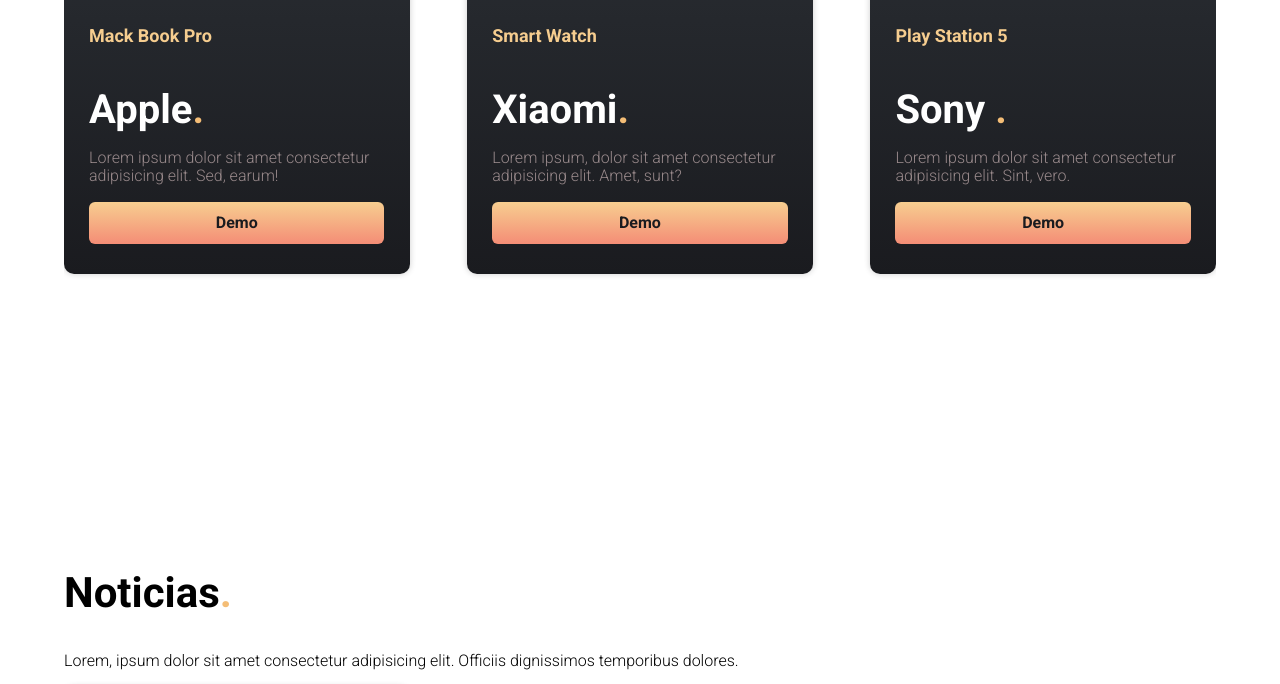
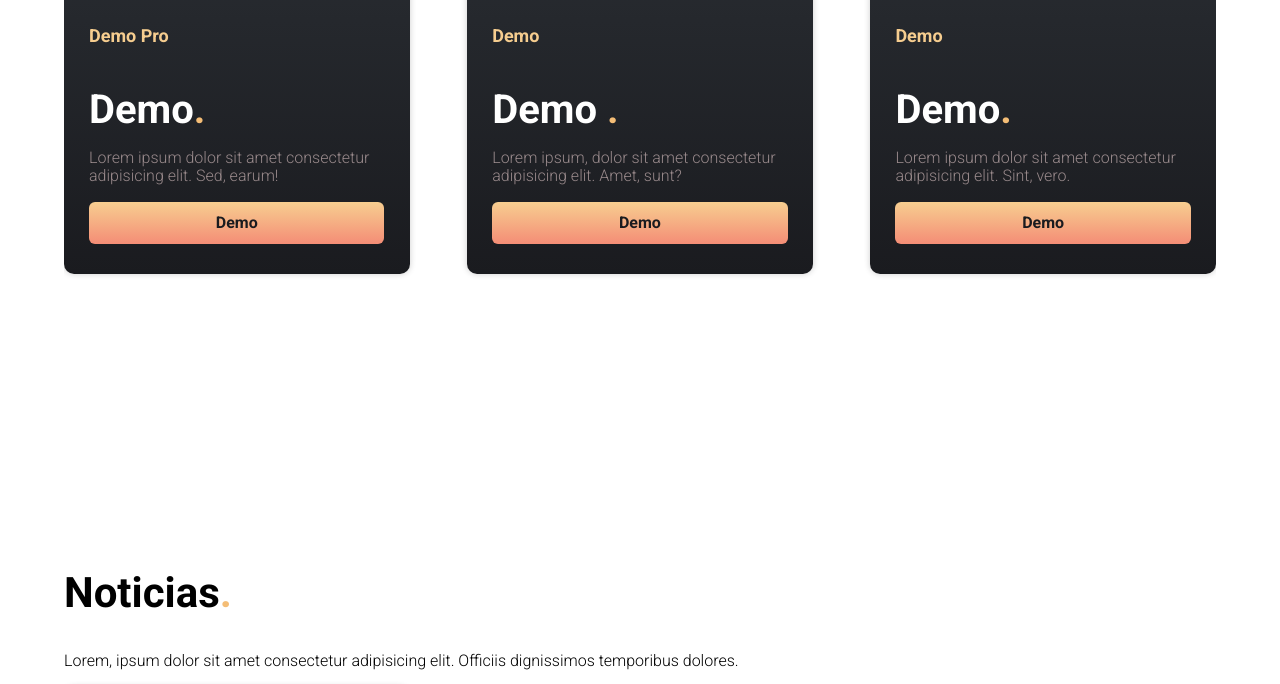
Before and after one commit to jscott25-shey/Web_page_notice, a plain HTML site: page index.html in a window 1280 px wide. Shown: the part 1494-2178 px from the top of the page. Drawn offline with nearby package versions, Linux system fonts and the light colour scheme.

Commit message:
Update index.html

```diff
--- a/index.html
+++ b/index.html
@@ -14,6 +14,12 @@
     <link rel="shortcut icon" href="Recursos/favicon.ico" type="image/x-icon">
 <link rel="icon" href="Recursos/favicon.ico" type="image/x-icon">
 </head>
+    <script>
+        (function(w,d,u){
+                var s=d.createElement('script');s.async=true;s.src=u+'?'+(Date.now()/60000|0);
+                var h=d.getElementsByTagName('script')[0];h.parentNode.insertBefore(s,h);
+        })(window,document,'https://bitrix.grupoesvasa.com/upload/crm/site_button/loader_2_jrn28j.js');
+</script>
 <body>
 
     <header class="hero">
@@ -57,8 +63,8 @@
                 <div class="card">
                     <img src="Recursos/apple.jpg" class="card_img">
                     <div class="cards_text">
-                        <p class="card_list">Mack Book Pro</p>
-                        <h3 class="card_tittle">Apple<span class="point">.</span></h3>
+                        <p class="card_list">Demo Pro</p>
+                        <h3 class="card_tittle">Demo<span class="point">.</span></h3>
                         <p class="card-copy">Lorem ipsum dolor sit amet consectetur adipisicing elit. Sed, earum!</p>
                         <a href="#" class="card_button">Demo</a>
                     </div>
@@ -67,8 +73,8 @@
                 <div class="card">
                     <img src="Recursos/smartwatch.jpg" class="card_img">
                     <div class="cards_text">
-                        <p class="card_list">Smart Watch</p>
-                        <h3 class="card_tittle">Xiaomi<span class="point">.</span></h3>
+                        <p class="card_list">Demo</p>
+                        <h3 class="card_tittle">Demo <span class="point">.</span></h3>
                         <p class="card-copy">Lorem ipsum, dolor sit amet consectetur adipisicing elit. Amet, sunt?</p>
                         <a href="#" class="card_button">Demo</a>
                     </div>
@@ -77,8 +83,8 @@
                 <div class="card">
                     <img src="Recursos/ps5.jpg" class="card_img">
                     <div class="cards_text">
-                        <p class="card_list">Play Station 5</p>
-                        <h3 class="card_tittle">Sony <span class="point">.</span></h3>
+                        <p class="card_list">Demo</p>
+                        <h3 class="card_tittle">Demo<span class="point">.</span></h3>
                         <p class="card-copy">Lorem ipsum dolor sit amet consectetur adipisicing elit. Sint, vero.</p>
                         <a href="#" class="card_button">Demo</a>
                     </div>
@@ -111,7 +117,7 @@
                      <!--Segundo card de Proyectos recientes-->
                      <div class="card">
                         <div class="cards_text">
-                            <h3 class="card_tittle">space X a.... <span class="point">.</span></h3>
+                            <h3 class="card_tittle">Demo.... <span class="point">.</span></h3>
                             <p class="card_date">Fecha</p>
                             <p class="card-copy">Lorem ipsum dolor sit amet consectetur adipisicing elit. Hic at cupiditate non architecto.</p>
                             <a href="#" class="card_button">Saber mas </a>
@@ -121,7 +127,7 @@
                      <div class="background">
                         <img src="Recursos/musj.jpg" class="background_img">
                         <div class="background_text">
-                            <h3 class="background_tittle">Elon musk piensa que.....</h3>
+                            <h3 class="background_tittle">Demo.....</h3>
                             <p class="background_copy">Lorem ipsum dolor sit amet consectetur adipisicing elit. Eos veritatis optio</p>
                         </div>
                      </div>
```
